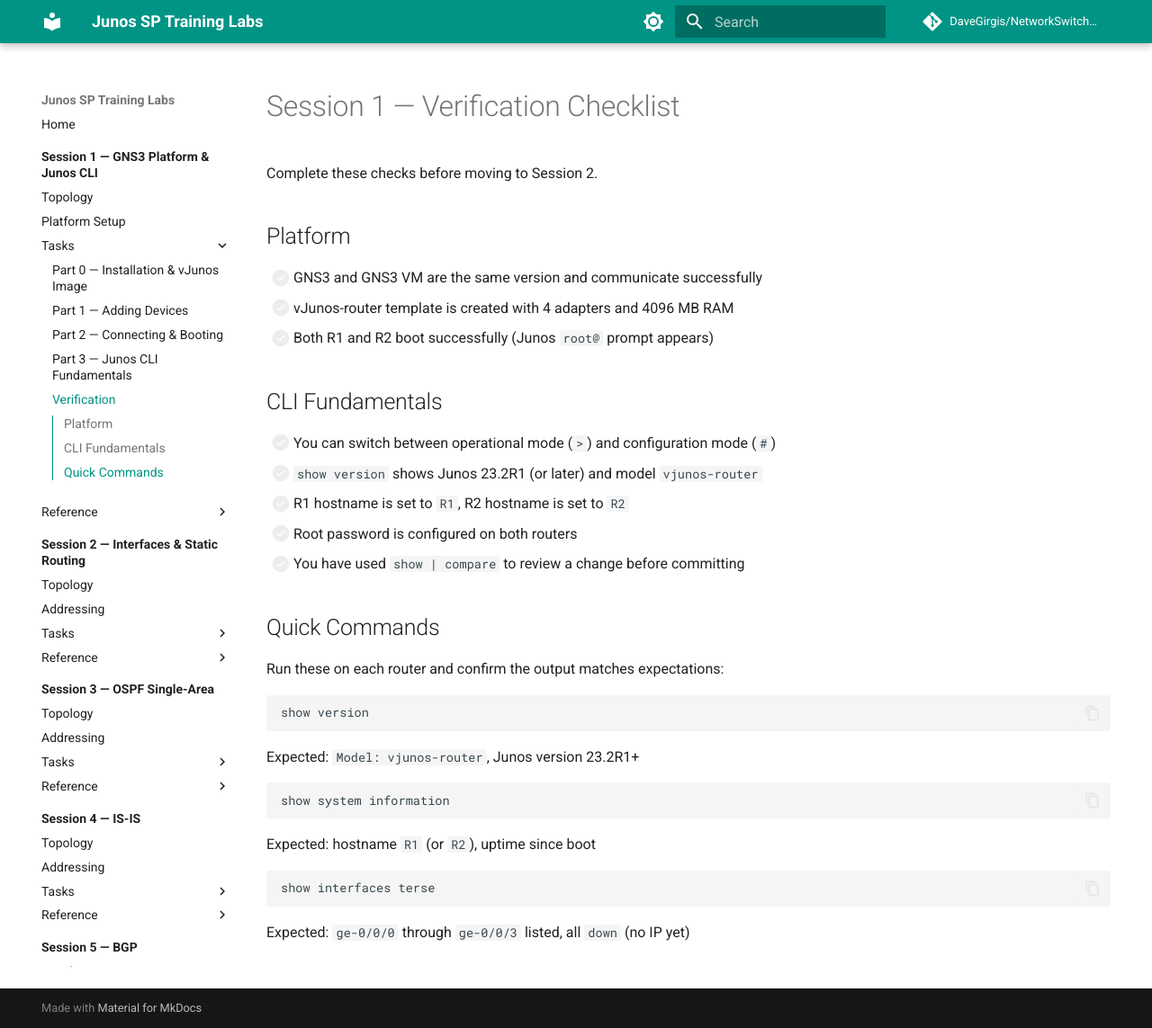
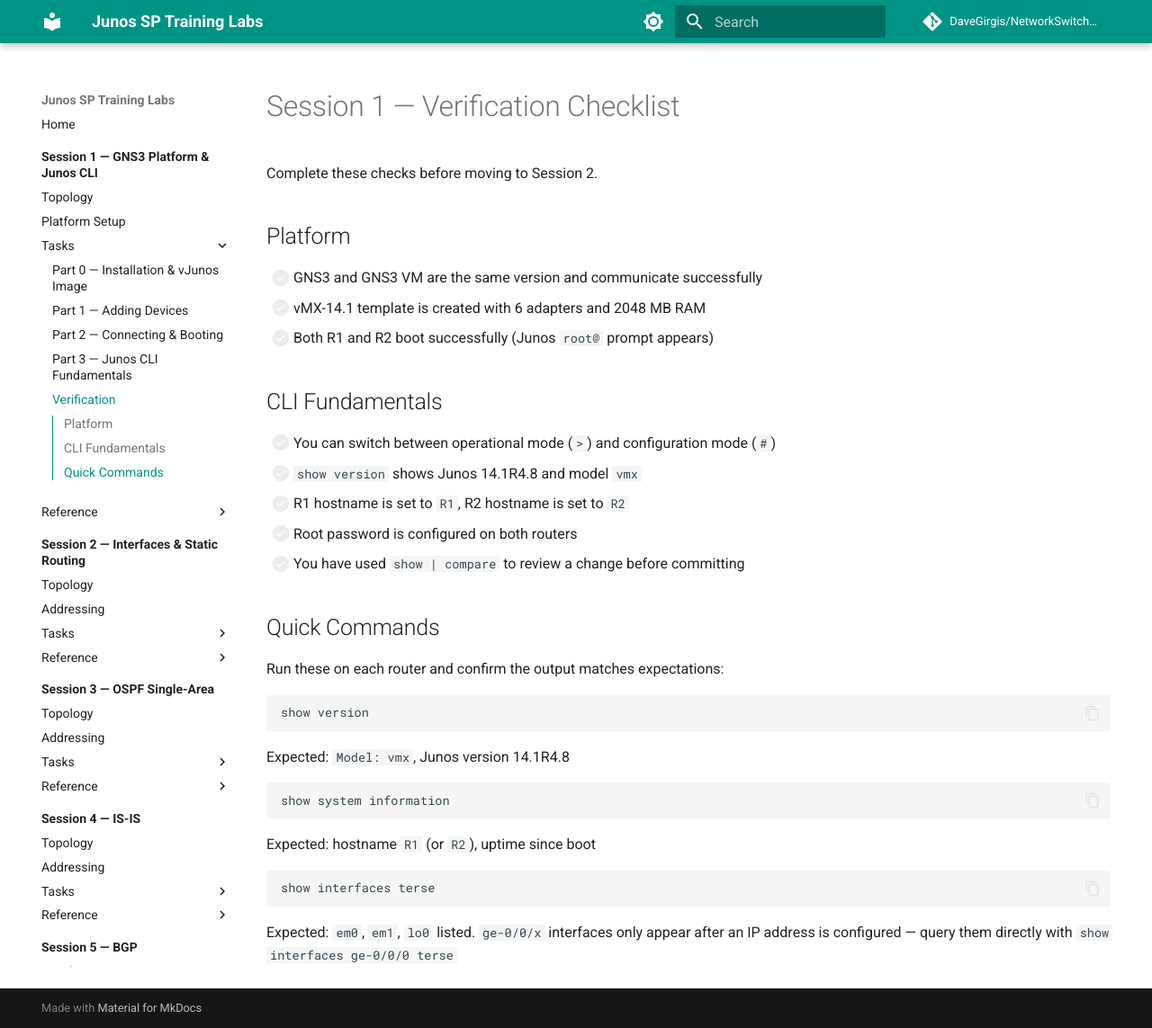
Before and after one commit to DaveGirgis/NetworkSwitchLab-JUNOS, an MkDocs documentation site: the page built from docs/session1/tasks/verify.md, in a window 1280 px wide and 1143 px high. Shown: the whole window at 90% size. Built offline with MkDocs 1.6.1 and Material for MkDocs 9.7.7, drawn with Linux system fonts in a browser that asks for light colours; comment, search, counter and statistics services are not loaded.

Commit message:
Replace all vJunos-router references with vMX 14.1 in Session 1
Updates index.md, topology.md, and verify.md to reflect correct platform:
vMX 14.1R4.8 (hda.qcow2), 6 adapters, 2048 MB RAM, model vmx.

Co-Authored-By: Claude Sonnet 4.6 <noreply@anthropic.com>

````diff
--- a/docs/session1/tasks/verify.md
+++ b/docs/session1/tasks/verify.md
@@ -5,13 +5,13 @@ Complete these checks before moving to Session 2.
 ## Platform
 
 - [ ] GNS3 and GNS3 VM are the same version and communicate successfully
-- [ ] vJunos-router template is created with 4 adapters and 4096 MB RAM
+- [ ] vMX-14.1 template is created with 6 adapters and 2048 MB RAM
 - [ ] Both R1 and R2 boot successfully (Junos `root@` prompt appears)
 
 ## CLI Fundamentals
 
 - [ ] You can switch between operational mode (`>`) and configuration mode (`#`)
-- [ ] `show version` shows Junos 23.2R1 (or later) and model `vjunos-router`
+- [ ] `show version` shows Junos 14.1R4.8 and model `vmx`
 - [ ] R1 hostname is set to `R1`, R2 hostname is set to `R2`
 - [ ] Root password is configured on both routers
 - [ ] You have used `show | compare` to review a change before committing
@@ -23,7 +23,7 @@ Run these on each router and confirm the output matches expectations:
 ```junos
 show version
 ```
-Expected: `Model: vjunos-router`, Junos version 23.2R1+
+Expected: `Model: vmx`, Junos version 14.1R4.8
 
 ```junos
 show system information
@@ -33,4 +33,4 @@ Expected: hostname `R1` (or `R2`), uptime since boot
 ```junos
 show interfaces terse
 ```
-Expected: `ge-0/0/0` through `ge-0/0/3` listed, all `down` (no IP yet)
+Expected: `em0`, `em1`, `lo0` listed. `ge-0/0/x` interfaces only appear after an IP address is configured — query them directly with `show interfaces ge-0/0/0 terse`
````
Also changed, not shown: docs/session1/index.md (+4 -4 lines), docs/session1/topology.md (+3 -3 lines).
